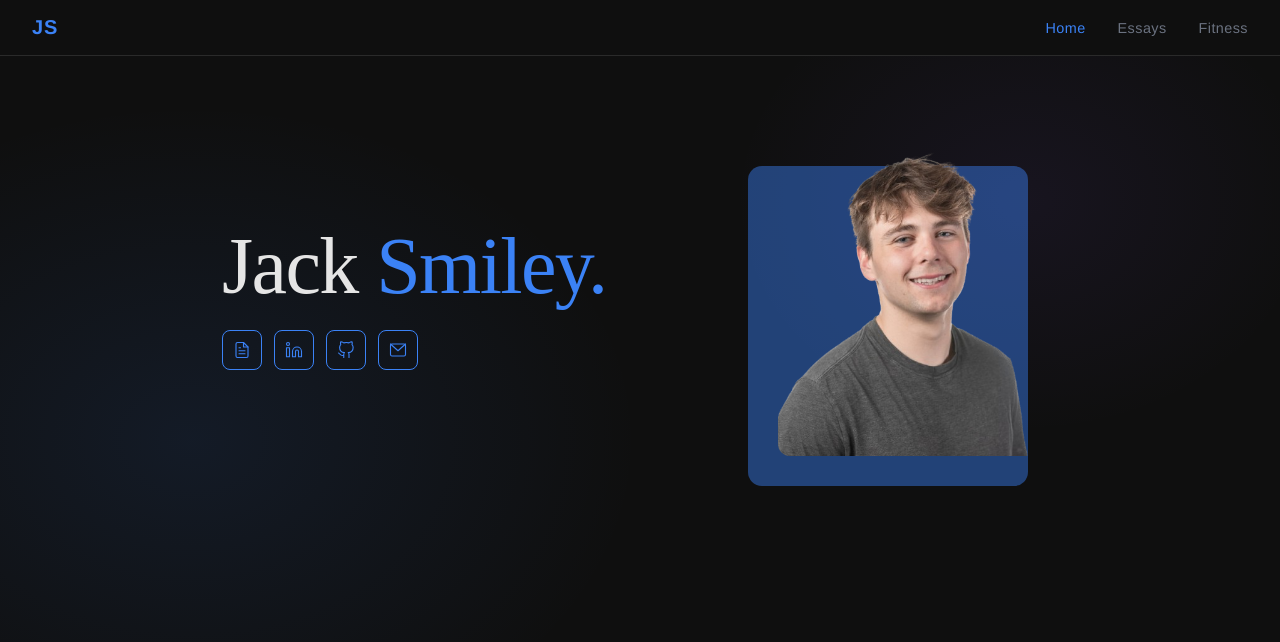
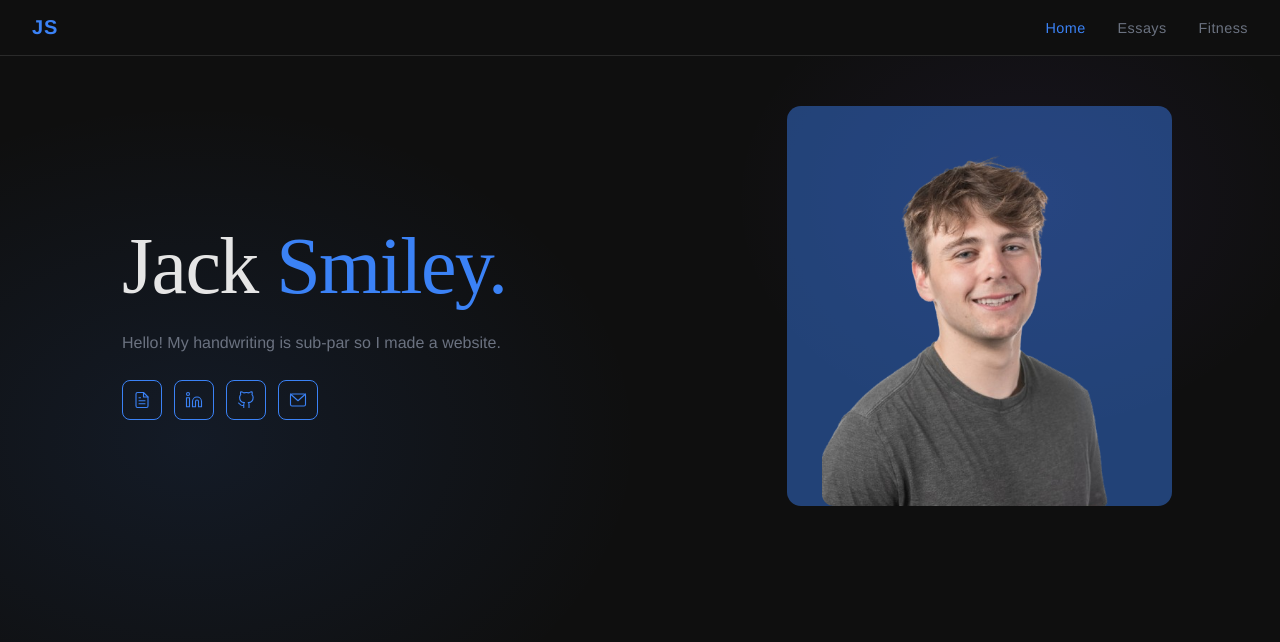
Before and after one commit to SmileyJack/jack-smiley-website, a Vue app: page / in a window 1280 px wide. Shown: the top 642 px of the page. Built offline with nearby package versions, Linux system fonts and the light colour scheme.

Commit message:
adjust photo and add subtext

```diff
--- a/src/pages/HomePage.vue
+++ b/src/pages/HomePage.vue
@@ -7,6 +7,7 @@
           <span>Jack </span>
           <span class="accent">Smiley.</span>
         </h1>
+        <p class="tagline">Hello! My handwriting is sub-par so I made a website.</p>
         <ContactIcons />
       </div>
       <div class="hero-photo">
@@ -32,12 +33,13 @@ export default defineComponent({
   padding-top: 56px;
   min-height: 100vh;
   position: relative;
+  overflow-x: clip;
 }
 
 .hero {
-  max-width: 900px;
+  max-width: 1100px;
   margin: 0 auto;
-  padding: 5rem 2rem 3rem;
+  padding: 5rem 3rem 3rem 2rem;
   display: flex;
   align-items: center;
   justify-content: space-between;
@@ -73,6 +75,13 @@ export default defineComponent({
   color: var(--accent);
 }
 
+.tagline {
+  font-size: 1rem;
+  color: var(--muted);
+  margin: 0 0 1.5rem;
+  line-height: 1.6;
+}
+
 .hero-photo {
   position: relative;
   z-index: 1;
@@ -82,7 +91,7 @@ export default defineComponent({
 .hero-photo::before {
   content: '';
   position: absolute;
-  inset: 30px 30px -30px -30px;
+  inset: -30px -30px 0px -35px;
   background: var(--accent);
   border-radius: 14px;
   opacity: 0.45;
@@ -93,14 +102,14 @@ export default defineComponent({
   position: relative;
   z-index: 1;
   display: block;
-  width: 280px;
-  height: 320px;
+  width: 320px;
+  height: 370px;
   object-fit: cover;
   object-position: top;
   border-radius: 12px;
 }
 
-@media (max-width: 600px) {
+@media (max-width: 750px) {
   .hero {
     flex-direction: column-reverse;
     align-items: flex-start;
```
Also changed, not shown: src/components/GlitchText.vue (deleted, +0 -72 lines).
